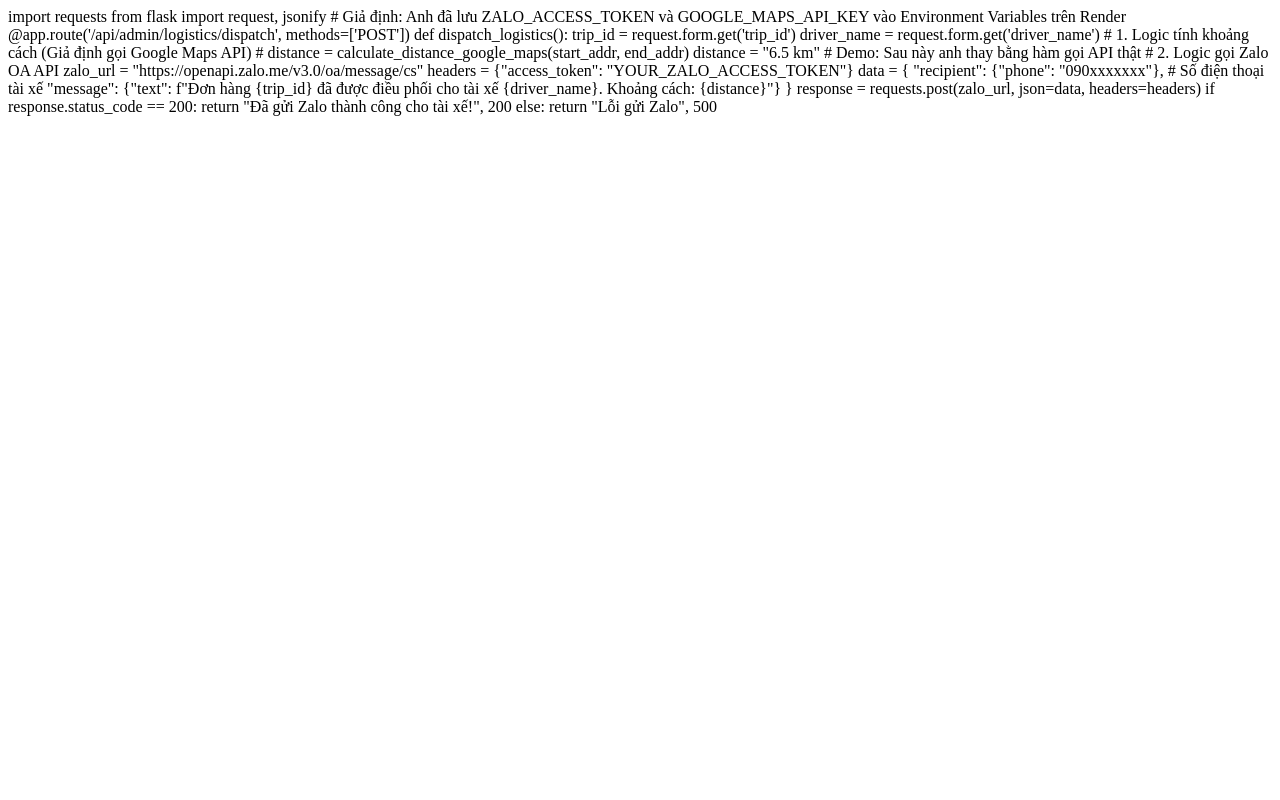
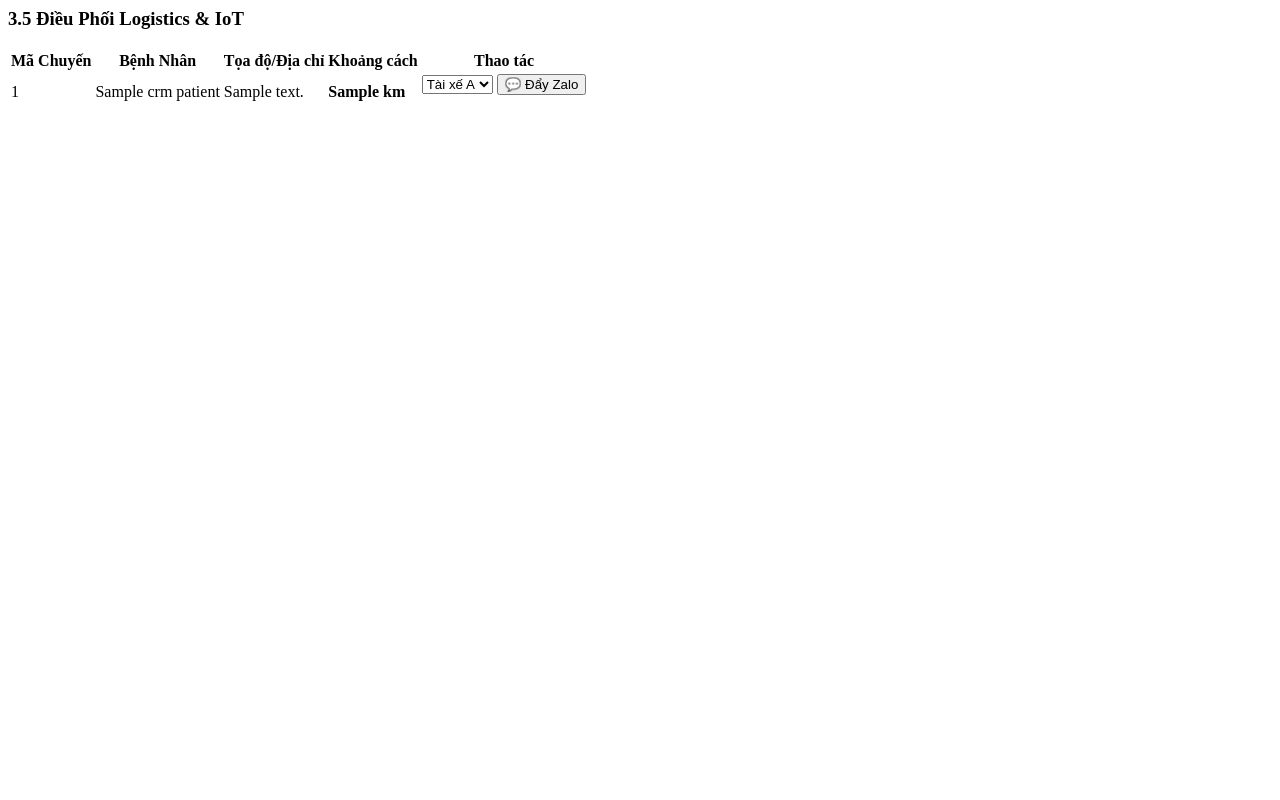
Before and after one commit to dxconmedical-max/dxconsystem, a Python web app: template templates/admin.html in a window 1280 px wide. Run offline with Jinja, Linux system fonts and the light colour scheme; the template is opened without the code that fills it: most values are stand-ins (such as "Sample title", 1, 10 or a date in 2020).

Commit message:
Update admin.html

```diff
--- a/templates/admin.html
+++ b/templates/admin.html
@@ -1,28 +1,29 @@
-import requests
-from flask import request, jsonify
-
-# Giả định: Anh đã lưu ZALO_ACCESS_TOKEN và GOOGLE_MAPS_API_KEY vào Environment Variables trên Render
-
-@app.route('/api/admin/logistics/dispatch', methods=['POST'])
-def dispatch_logistics():
-    trip_id = request.form.get('trip_id')
-    driver_name = request.form.get('driver_name')
-
-    # 1. Logic tính khoảng cách (Giả định gọi Google Maps API)
-    # distance = calculate_distance_google_maps(start_addr, end_addr)
-    distance = "6.5 km" # Demo: Sau này anh thay bằng hàm gọi API thật
-
-    # 2. Logic gọi Zalo OA API
-    zalo_url = "https://openapi.zalo.me/v3.0/oa/message/cs"
-    headers = {"access_token": "YOUR_ZALO_ACCESS_TOKEN"}
-    data = {
-        "recipient": {"phone": "090xxxxxxx"}, # Số điện thoại tài xế
-        "message": {"text": f"Đơn hàng {trip_id} đã được điều phối cho tài xế {driver_name}. Khoảng cách: {distance}"}
-    }
-
-    response = requests.post(zalo_url, json=data, headers=headers)
-
-    if response.status_code == 200:
-        return "Đã gửi Zalo thành công cho tài xế!", 200
-    else:
-        return "Lỗi gửi Zalo", 500
+<div class="card" id="3-5">
+    <h3>3.5 Điều Phối Logistics & IoT</h3>
+    <table>
+        <thead>
+            <tr>
+                <th>Mã Chuyến</th><th>Bệnh Nhân</th><th>Tọa độ/Địa chỉ</th><th>Khoảng cách</th><th>Thao tác</th>
+            </tr>
+        </thead>
+        <tbody>
+            {% for p in crm_patients %}
+            <tr>
+                <td>{{ p.sid }}</td>
+                <td>{{ p.name }}</td>
+                <td>{{ p.address }}</td>
+                <td><b>{{ p.distance_km }} km</b></td> <td>
+                    <form action="/api/admin/logistics/dispatch" method="POST">
+                        <input type="hidden" name="trip_id" value="{{ p.sid }}">
+                        <select name="driver_name">
+                            <option value="Tai_Xe_A">Tài xế A</option>
+                            <option value="Tai_Xe_B">Tài xế B</option>
+                        </select>
+                        <button type="submit" class="btn-zalo">💬 Đẩy Zalo</button>
+                    </form>
+                </td>
+            </tr>
+            {% endfor %}
+        </tbody>
+    </table>
+</div>
```
